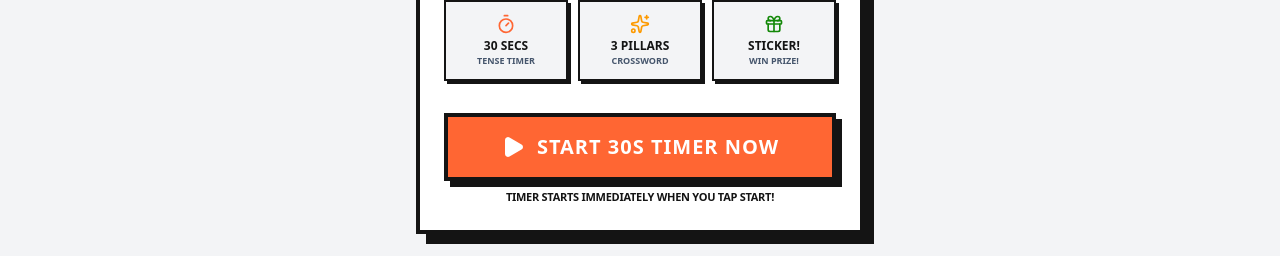
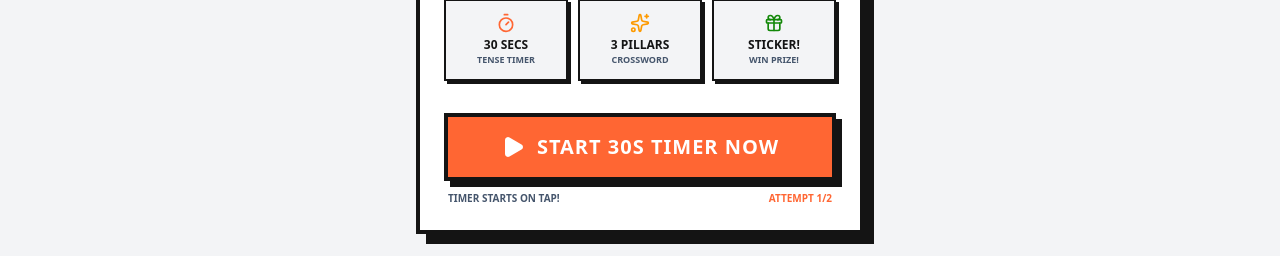
Before and after one commit to pushkar156/yi-shubharambh, a React (Vite) app: page / in a window 1280 px wide. Shown: the part 470-726 px from the top of the page. Built offline with nearby package versions, Linux system fonts and the light colour scheme; no server answers; the database is empty.

Commit message:
feat: limit players to a maximum of 2 attempts per device

```diff
--- a/src/App.tsx
+++ b/src/App.tsx
@@ -40,6 +40,19 @@ export default function App() {
   const [playerStage, setPlayerStage] = useState<PlayerStage>('landing');
   const [lastSolvedWordIds, setLastSolvedWordIds] = useState<string[]>([]);
   const [lastTimeElapsed, setLastTimeElapsed] = useState<number>(0);
+
+  // Track attempts used per device (Max 2)
+  const [attemptsUsed, setAttemptsUsed] = useState<number>(() => {
+    if (typeof window !== 'undefined') {
+      try {
+        const val = localStorage.getItem('yi_mitwpu_player_attempts_2026');
+        return val ? parseInt(val, 10) : 0;
+      } catch {
+        return 0;
+      }
+    }
+    return 0;
+  });
 
   // Persistent Stall Stats
   const [stallStats, setStallStats] = useState<StallStats>(() => {
@@ -191,6 +204,23 @@ export default function App() {
 
   // Player Flow Actions
   const handleStartGame = async () => {
+    // If they bypass somehow, enforce attempt check
+    if (attemptsUsed >= 2) {
+      setPlayerStage('instagram');
+      return;
+    }
+
+    // Increment player device attempts
+    const newAttempts = attemptsUsed + 1;
+    setAttemptsUsed(newAttempts);
+    if (typeof window !== 'undefined') {
+      try {
+        localStorage.setItem('yi_mitwpu_player_attempts_2026', String(newAttempts));
+      } catch (err) {
+        // Ignore
+      }
+    }
+
     // Increment games played locally
     setStallStats((prev) => ({
       ...prev,
@@ -272,7 +302,9 @@ export default function App() {
       {playerStage === 'landing' && (
         <PlayerLanding
           sessionCode={sessionCode}
+          attemptsUsed={attemptsUsed}
           onStartGame={handleStartGame}
+          onGoToInstagram={() => setPlayerStage('instagram')}
         />
       )}
 
--- a/src/components/PlayerLanding.tsx
+++ b/src/components/PlayerLanding.tsx
@@ -1,16 +1,20 @@
 import React from 'react';
 import { APP_CONFIG } from '../config';
 import { BrandLogo } from './BrandLogo';
-import { Play, Flame, ShieldAlert, Timer, Sparkles, Lightbulb, Gift } from 'lucide-react';
+import { Play, Flame, ShieldAlert, Timer, Sparkles, Lightbulb, Gift, Instagram } from 'lucide-react';
 
 interface PlayerLandingProps {
   sessionCode?: string;
+  attemptsUsed: number;
   onStartGame: () => void;
+  onGoToInstagram: () => void;
 }
 
 export const PlayerLanding: React.FC<PlayerLandingProps> = ({
   sessionCode,
+  attemptsUsed,
   onStartGame,
+  onGoToInstagram,
 }) => {
   return (
     <div className="min-h-screen bg-[#F3F4F6] text-[#141414] flex flex-col justify-between p-4 sm:p-6 font-sans selection:bg-[#FF6633] selection:text-white">
@@ -71,8 +75,27 @@ export const PlayerLanding: React.FC<PlayerLandingProps> = ({
           </div>
         </div>
 
-        {/* Start Game Action Button */}
+        {/* Start Game Action Button / Out of Attempts Warning */}
         <div className="w-full pt-2">
+          {attemptsUsed >= 2 ? (
+            <div className="space-y-4">
+              <div className="bg-red-100 text-red-700 border-2 border-red-600 p-4 shadow-[3px_3px_0px_0px_#dc2626] font-black text-sm uppercase leading-tight text-center">
+                🚫 Out of Attempts!
+                <p className="text-xs font-bold mt-1 text-slate-700 normal-case">
+                  You have already played 2 times on this device. Show your previous victory screen to the stall team to claim your sticker, or follow our Instagram!
+                </p>
+              </div>
+              <button
+                type="button"
+                onClick={onGoToInstagram}
+                className="w-full py-4 px-6 bg-[#FF6633] hover:bg-[#141414] active:translate-x-1 active:translate-y-1 text-white font-black text-lg border-4 border-[#141414] shadow-[6px_6px_0px_0px_#141414] uppercase tracking-wider flex items-center justify-center gap-3 transition-all"
+              >
+                <Instagram className="w-6 h-6" />
+                <span>GO TO INSTAGRAM</span>
+              </button>
+            </div>
+          ) : (
+            <>
               <button
                 type="button"
                 onClick={onStartGame}
@@ -82,9 +105,12 @@ export const PlayerLanding: React.FC<PlayerLandingProps> = ({
                 <span>START 30S TIMER NOW</span>
               </button>
 
-          <p className="text-[11px] text-[#141414] mt-2 font-black uppercase tracking-tight">
-            Timer starts immediately when you tap Start!
-          </p>
+              <div className="flex items-center justify-between mt-2.5 px-1 text-[10px] text-slate-600 font-bold uppercase">
+                <span>Timer starts on tap!</span>
+                <span className="text-[#FF6633] font-black">Attempt {attemptsUsed + 1}/2</span>
+              </div>
+            </>
+          )}
         </div>
       </main>
 
```
Lines whose indentation alone changed are shown as unchanged.
